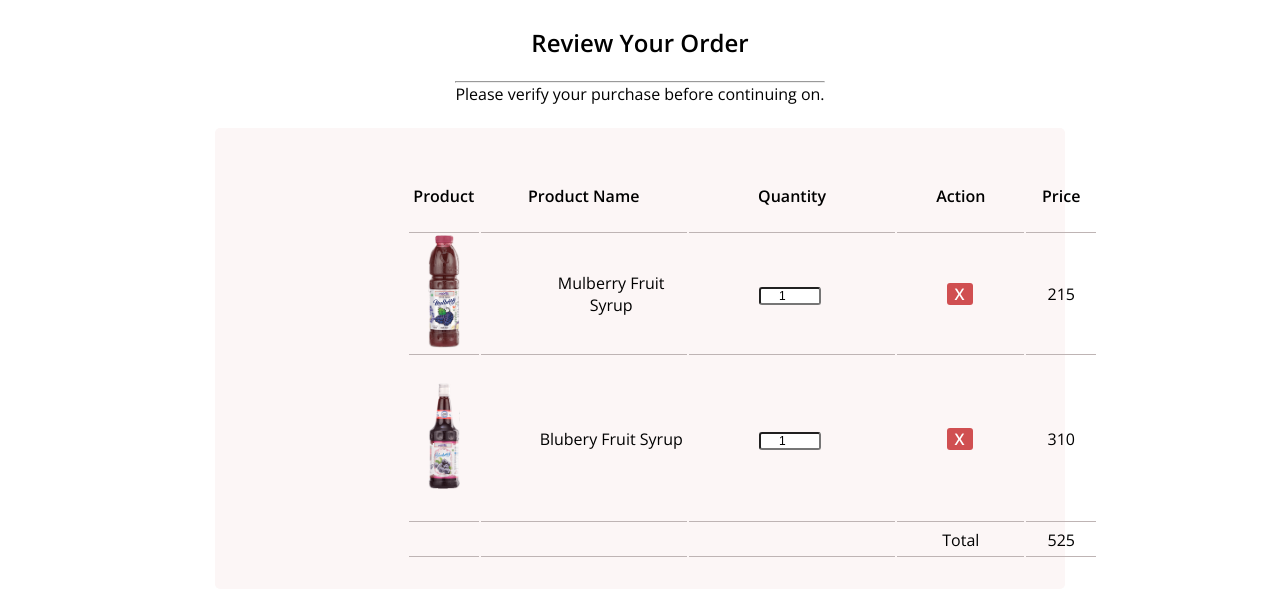
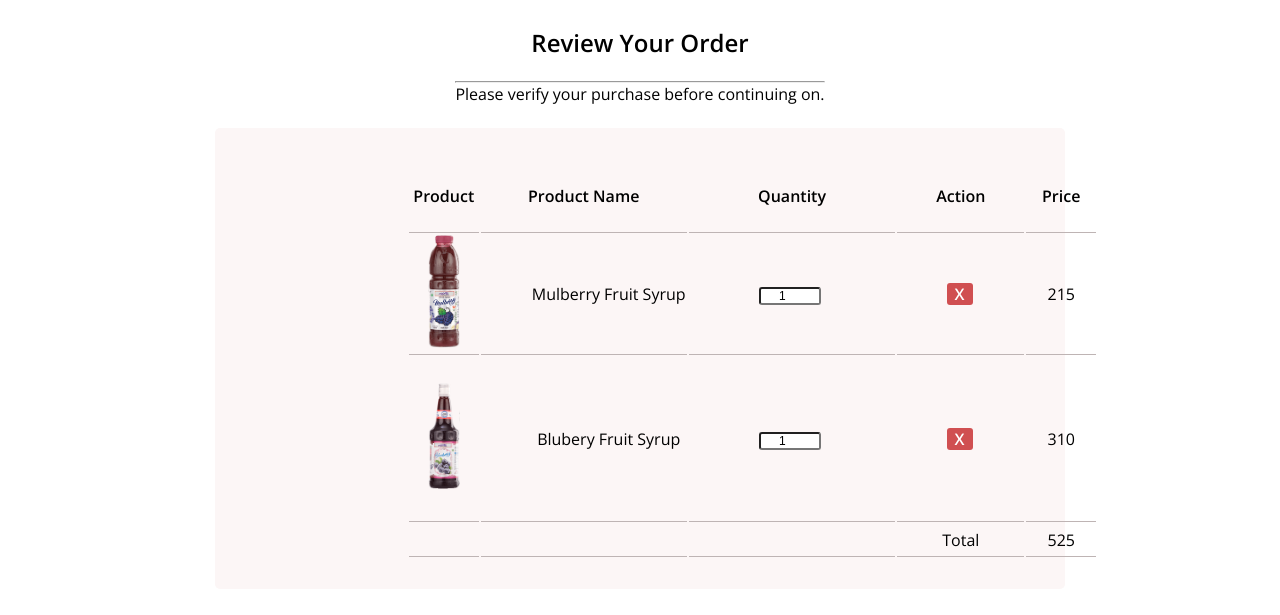
Before and after one commit to jojojohn007/jojo-morus, a plain HTML site: page mycart.html in a window 1280 px wide. Shown: the part 185-800 px from the top of the page. Drawn offline with nearby package versions, Linux system fonts and the light colour scheme.

Commit message:
web update
web updated

```diff
--- a/styles/stylesheet.css
+++ b/styles/stylesheet.css
@@ -57,7 +57,7 @@ body {
     border-bottom: 1px solid;
 }
 .center p {
-    padding-left: 55px;
+    padding-left: 50px;
 }
 .width691 {
     width: 691px;
```
